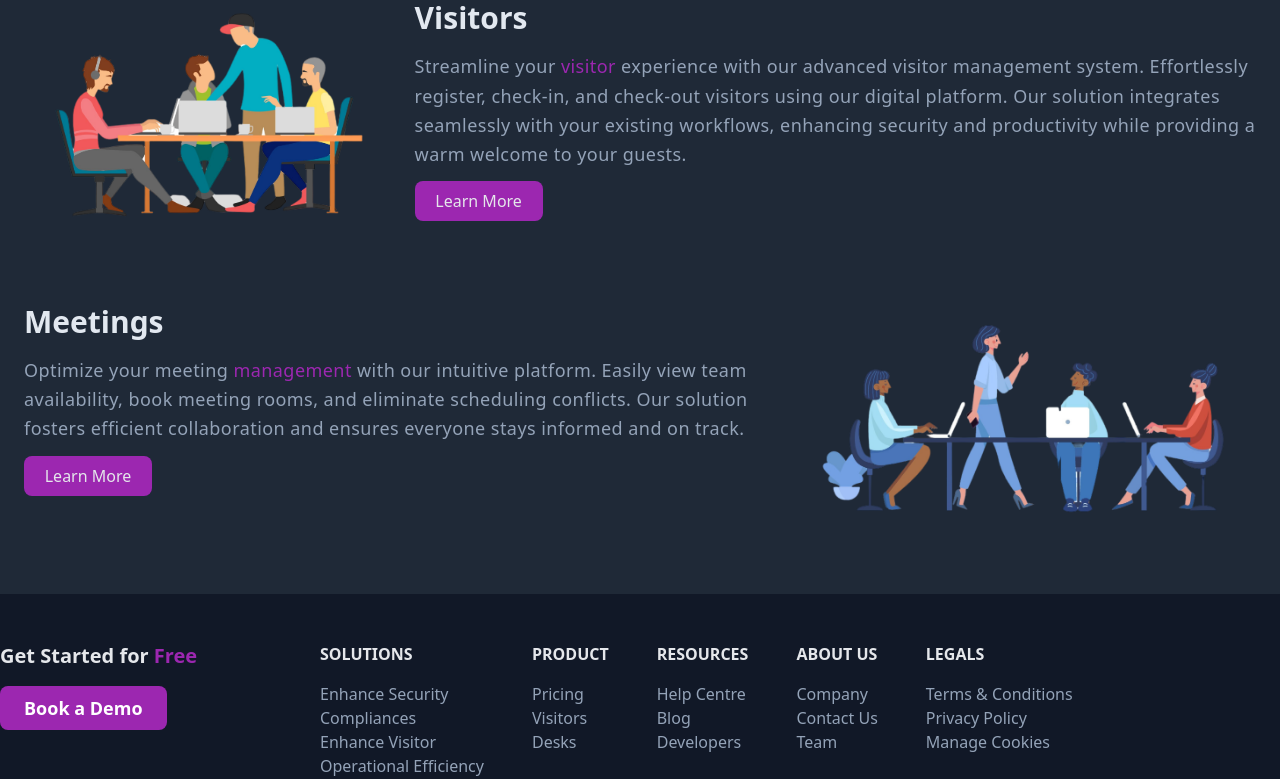
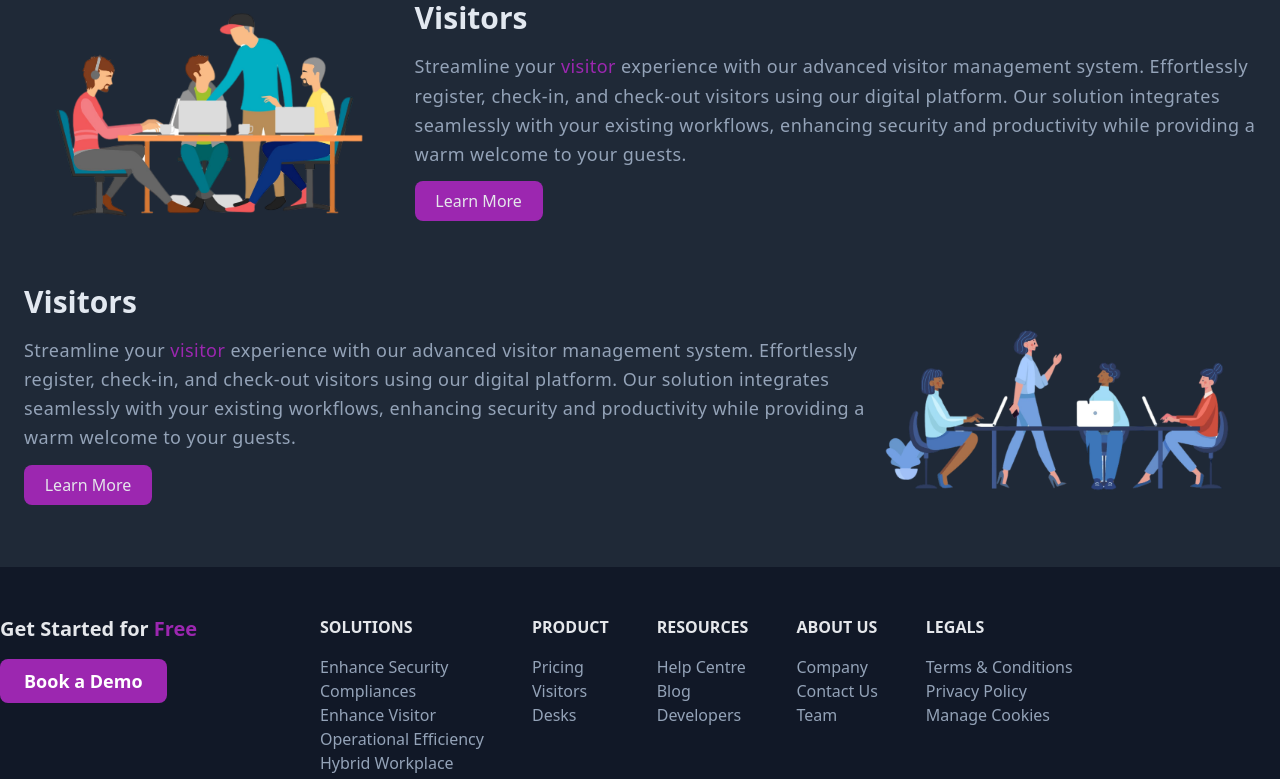
Before and after one commit to AdishtJaglan/visitor-management-system, a React (Vite) app in the folder client/: page /home in a window 1280 px wide. Shown: the part 1045-1824 px from the top of the page. Built offline with nearby package versions, Linux system fonts and the light colour scheme.

Commit message:
create card component

```diff
--- /dev/null
+++ b/client/src/components/HomeCard.jsx
@@ -0,0 +1,28 @@
+/* eslint-disable react/prop-types */
+export default function HomeCard({ flexDir, DisplayImg }) {
+  return (
+    <div
+      className={`mt-12 flex w-full ${flexDir ? "flex-row-reverse" : ""} items-center justify-evenly gap-4`}
+    >
+      <section className="flex flex-col items-start justify-center text-center">
+        <h3 className="mb-4 text-left text-3xl font-bold text-slate-200">
+          Visitors
+        </h3>
+        <p className="text-left text-lg leading-relaxed tracking-wide text-slate-400">
+          Streamline your <span className="text-[#9C27B0]">visitor</span>{" "}
+          experience with our advanced visitor management system. Effortlessly
+          register, check-in, and check-out visitors using our digital platform.
+          Our solution integrates seamlessly with your existing workflows,
+          enhancing security and productivity while providing a warm welcome to
+          your guests.
+        </p>
+        <button className="h-18 mt-3 w-32 rounded-lg bg-[#9C27B0] p-2 transition duration-300 ease-in-out hover:bg-[#731084] hover:text-slate-300">
+          Learn More
+        </button>
+      </section>
+      <section className="w-full max-w-md">
+        <img src={DisplayImg} className="w-full" alt="Visitors" />
+      </section>
+    </div>
+  );
+}
--- a/client/src/pages/Home.jsx
+++ b/client/src/pages/Home.jsx
@@ -7,6 +7,7 @@ import HomeImg from "/homescreen.svg";
 import MeetingImg from "/meeting.png";
 import OfficeImg from "/office.png";
 import { toast, ToastContainer } from "react-toastify";
+import HomeCard from "../components/HomeCard";
 
 export default function Home() {
   const [navbarColor, setNavbarColor] = useState("bg-gray-800");
@@ -117,48 +118,8 @@ export default function Home() {
             </p>
           </div>
 
-          <div className="mt-12 flex w-full flex-row-reverse items-center justify-evenly gap-4">
-            <section className="flex flex-col items-start justify-center text-center">
-              <h3 className="mb-4 text-left text-3xl font-bold text-slate-200">
-                Visitors
-              </h3>
-              <p className="text-left text-lg leading-relaxed tracking-wide text-slate-400">
-                Streamline your <span className="text-[#9C27B0]">visitor</span>{" "}
-                experience with our advanced visitor management system.
-                Effortlessly register, check-in, and check-out visitors using
-                our digital platform. Our solution integrates seamlessly with
-                your existing workflows, enhancing security and productivity
-                while providing a warm welcome to your guests.
-              </p>
-              <button className="h-18 mt-3 w-32 rounded-lg bg-[#9C27B0] p-2 transition duration-300 ease-in-out hover:bg-[#731084] hover:text-slate-300">
-                Learn More
-              </button>
-            </section>
-            <section className="w-full max-w-md">
-              <img src={MeetingImg} className="w-full" alt="Visitors" />
-            </section>
-          </div>
-          <div className="mt-8 flex w-full flex-row items-center justify-evenly gap-4">
-            <section className="flex flex-col items-start justify-center text-center">
-              <h3 className="mb-4 text-left text-3xl font-bold text-slate-200">
-                Meetings
-              </h3>
-              <p className="text-left text-lg leading-relaxed tracking-wide text-slate-400">
-                Optimize your meeting{" "}
-                <span className="text-[#9C27B0]">management</span> with our
-                intuitive platform. Easily view team availability, book meeting
-                rooms, and eliminate scheduling conflicts. Our solution fosters
-                efficient collaboration and ensures everyone stays informed and
-                on track.
-              </p>
-              <button className="h-18 mt-3 w-32 rounded-lg bg-[#9C27B0] p-2 transition duration-300 ease-in-out hover:bg-[#731084] hover:text-slate-300">
-                Learn More
-              </button>
-            </section>
-            <section className="w-full max-w-md">
-              <img src={OfficeImg} className="w-full" alt="Meetings" />
-            </section>
-          </div>
+          <HomeCard DisplayImg={MeetingImg} flexDir={true} />
+          <HomeCard DisplayImg={OfficeImg} flexDir={false} />
         </div>
       </div>
       <Footer />
```
